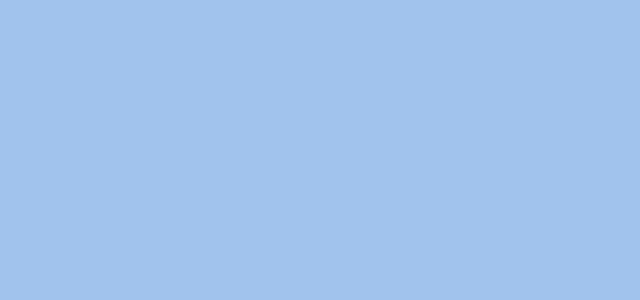
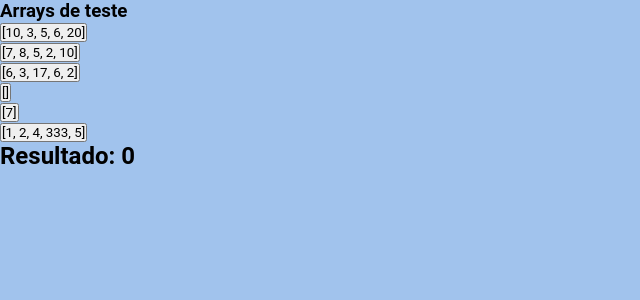
Before and after one commit to luccasqueiroz7/verttice-desafio-junior, a React (Create React App) app: page /desafio/3 in a window 1280 px wide. Shown: the top 300 px of the page, without its empty margins (0-640 px from the left). Built offline with nearby package versions, Linux system fonts and the light colour scheme.

Commit message:
feat/ parte logica do desafio 3 pronta

```diff
--- /dev/null
+++ b/src/pages/ChallengerThree/index.jsx
@@ -0,0 +1,38 @@
+import { useState } from "react";
+
+export const ChallengerThree = () => {
+  const numbers = [
+    [10, 3, 5, 6, 20],
+    [7, 8, 5, 2, 10],
+    [6, 3, 17, 6, 2],
+    [],
+    [7],
+    [1, 2, 4, 333, 5],
+  ];
+  const [resultProduct, setResultProduct] = useState(0);
+
+  function productOfValues(arrayNumbers) {
+    if (arrayNumbers.length === 0) {
+      setResultProduct(0);
+    } else if (arrayNumbers.length === 1) {
+      setResultProduct(arrayNumbers[0]);
+    } else {
+      arrayNumbers.sort((a, b) => b - a);
+      setResultProduct(arrayNumbers[0] * arrayNumbers[1]);
+    }
+  }
+
+  return (
+    <section>
+      <ul>
+        <h3>Arrays de teste</h3>
+        {numbers.map((arr, index) => (
+          <li key={index}>
+            <button onClick={() => productOfValues(arr)}>[{arr.join(", ").split("")}]</button>
+          </li>
+        ))}
+      </ul>
+      <h2>Resultado: {resultProduct}</h2>
+    </section>
+  );
+};
--- a/src/routes/index.jsx
+++ b/src/routes/index.jsx
@@ -1,5 +1,6 @@
 import { Route, Switch } from "react-router-dom";
 import { ChallengerOne } from "../pages/ChallengerOne";
+import { ChallengerThree } from "../pages/ChallengerThree";
 import { ChallengerTwo } from "../pages/ChallengerTwo";
 import { HomePage } from "../pages/HomePage";
 
@@ -15,6 +16,9 @@ export const Routes = () => {
       <Route path="/desafio/2/">
         <ChallengerTwo />
       </Route>
+      <Route path="/desafio/3/">
+        <ChallengerThree />
+      </Route>
     </Switch>
   );
 };
```
